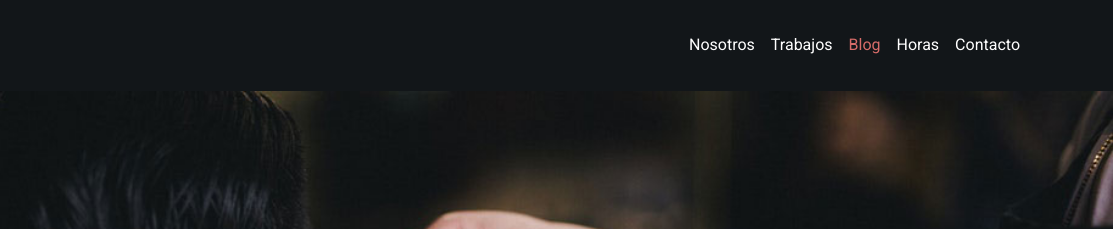
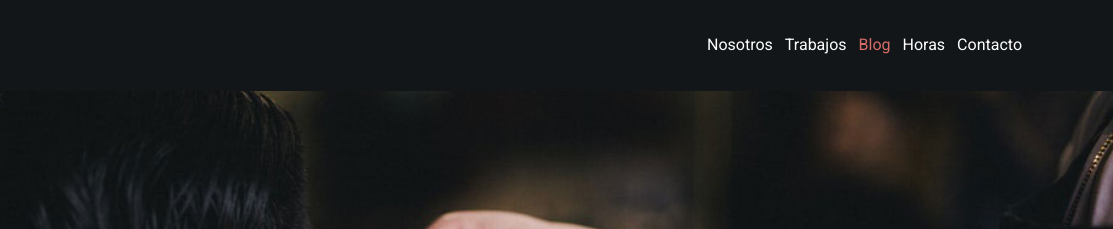
Before and after one commit to danielmoraga/barbershop, a plain HTML site: page index.html in a window 1280 px wide. Shown: the top 229 px of the page, 167-1280 px from the left. Drawn offline with nearby package versions, Linux system fonts and the light colour scheme; a web font is replaced by a local one.

Commit message:
segundo commit

```diff
--- a/assets/sass/layout/_navigation.scss
+++ b/assets/sass/layout/_navigation.scss
@@ -7,6 +7,9 @@
 	& .active a {
 	color: $ruddypink;
 	}
+	&__link{
+		margin:0 6px;
+	}
 
 
 }
--- a/index.html
+++ b/index.html
@@ -27,24 +27,24 @@
             </a>
             <button class="boton navbar-toggler" type="button" data-toggle="collapse" data-target="#navbarNav"
                 aria-controls="navbarNav" aria-expanded="false" aria-label="Toggle navigation">
-                <span><i class="fas fa-bars text-white"></i></span>
+                <span><i class="boton__item fas fa-bars text-white"></i></span>
             </button>
-            <div class="navbar__collapse collapse navbar-collapse" id="navbarNav">
-                <ul class="navbar-nav ml-auto">
-                    <li class="nav-item">
-                        <a class="nav-link" href="#">Nosotros</a>
+            <div class="navigation__collapse collapse navbar-collapse" id="navbarNav">
+                <ul class="navigation__list navbar-nav ml-auto">
+                    <li class="navigation__item">
+                        <a class="navigation__link" href="#">Nosotros</a>
                     </li>
-                    <li class="nav-item">
-                        <a class="nav-link" href="#">Trabajos</a>
+                    <li class="navigation__item">
+                        <a class="navigation__link" href="#">Trabajos</a>
                     </li>
-                    <li class="nav-item active">
-                        <a class="nav-link" href="#">Blog</a>
+                    <li class="navigation__item active">
+                        <a class="navigation__link" href="#">Blog</a>
                     </li>
-                    <li class="nav-item">
-                        <a class="nav-link" href="#">Horas</a>
+                    <li class="navigation__item">
+                        <a class="navigation__link" href="#">Horas</a>
                     </li>
-                    <li class="nav-item">
-                        <a class="nav-link" href="#">Contacto</a>
+                    <li class="navigation__item">
+                        <a class="navigation__link" href="#">Contacto</a>
                     </li>
                 </ul>
             </div>
```
Also changed, not shown: assets/css/style.css, 1 other file.
